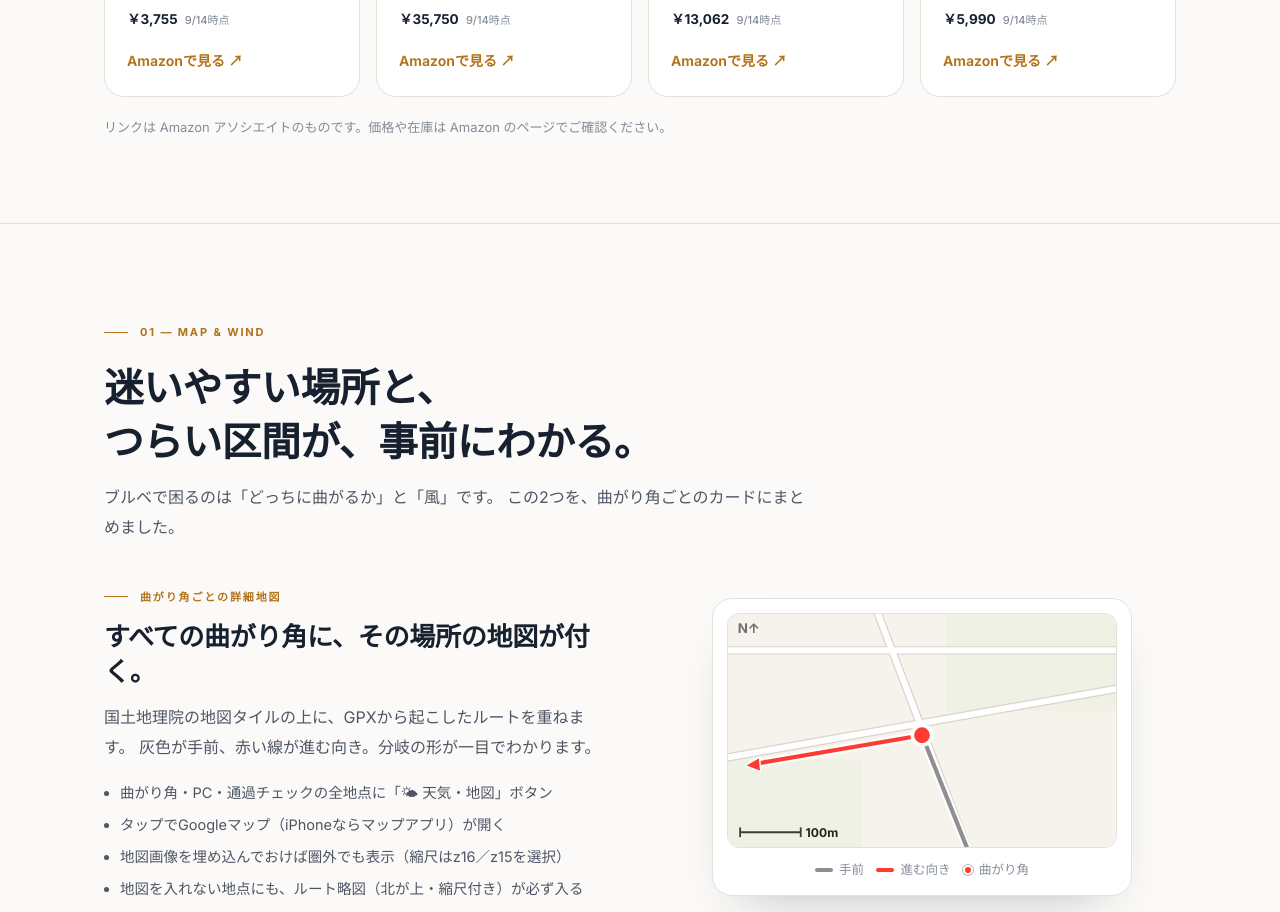
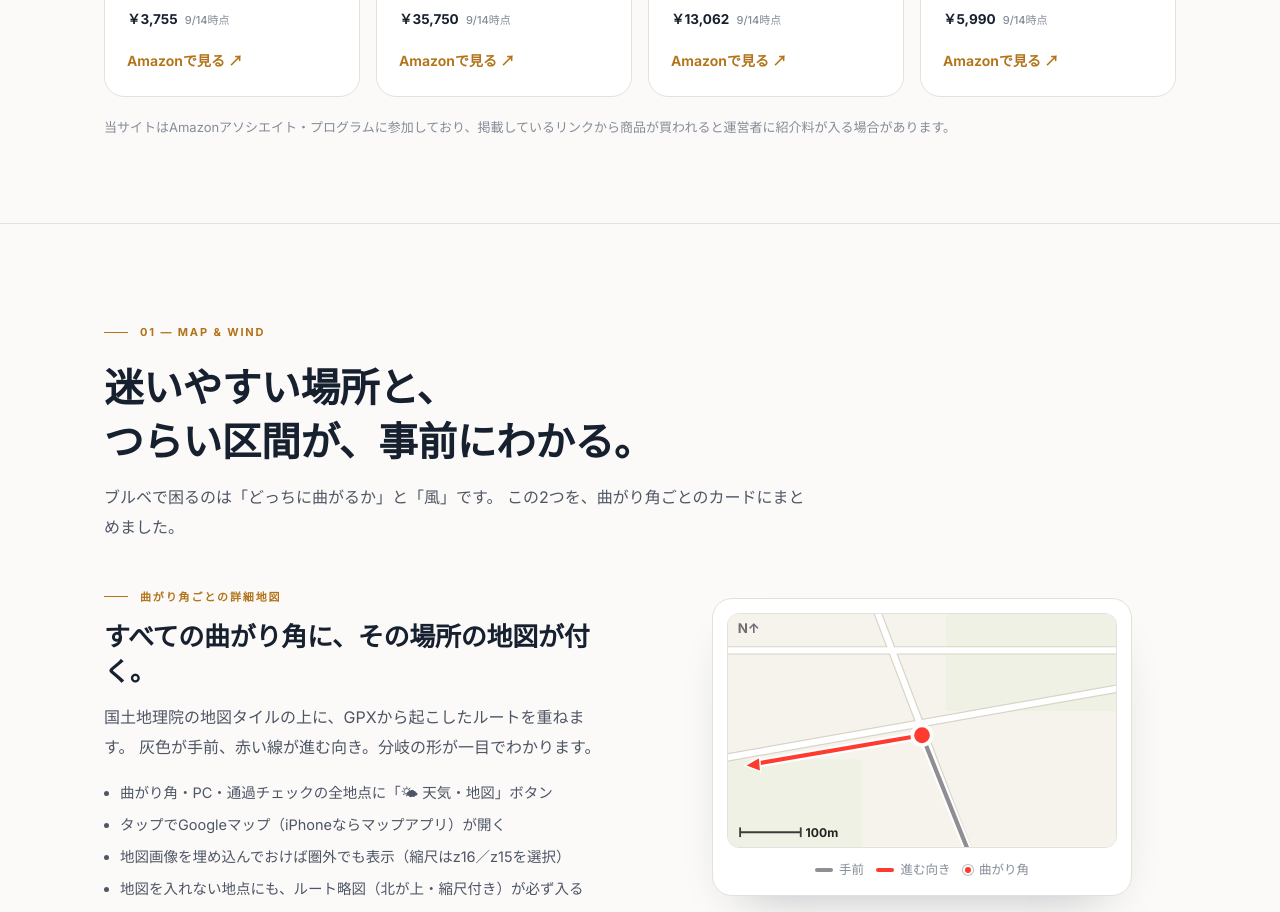
Before and after one commit to pikaring/ride-on-qc, a plain HTML site: page index.html in a window 1280 px wide. Shown: the part 1574-2486 px from the top of the page. Drawn offline with Linux system fonts and the light colour scheme; no server answers.

Commit message:
Amazonの注意書きの文言を変更
Co-Authored-By: Claude Opus 5 <noreply@anthropic.com>

```diff
--- a/index.html
+++ b/index.html
@@ -164,7 +164,7 @@
           <a class="glink" href="https://www.amazon.co.jp/dp/B0C11WCCYD?tag=redcomet-22" target="_blank" rel="sponsored noopener">Amazonで見る ↗</a>
         </div>
       </div>
-      <p class="goods-note">リンクは Amazon アソシエイトのものです。価格や在庫は Amazon のページでご確認ください。</p>
+      <p class="goods-note">当サイトはAmazonアソシエイト・プログラムに参加しており、掲載しているリンクから商品が買われると運営者に紹介料が入る場合があります。</p>
     </div>
   </section>
 
```
